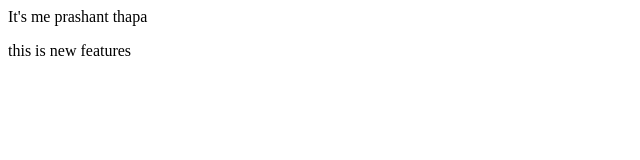
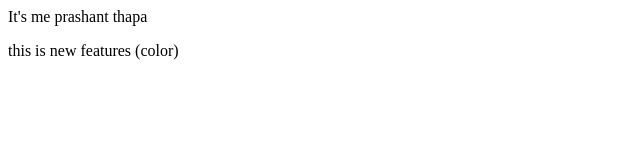
Before and after one commit to prashantthapa222/LocalRepo, a plain HTML site: page index.html in a window 1280 px wide. Shown: the full height of the page, 0-640 px from the left. Drawn offline with Linux system fonts and the light colour scheme.

Commit message:
Add color

```diff
--- a/index.html
+++ b/index.html
@@ -1,2 +1,2 @@
 <p> It's me prashant thapa</p>
-<p> this is new features </p>
+<p> this is new features (color) </p>
```
